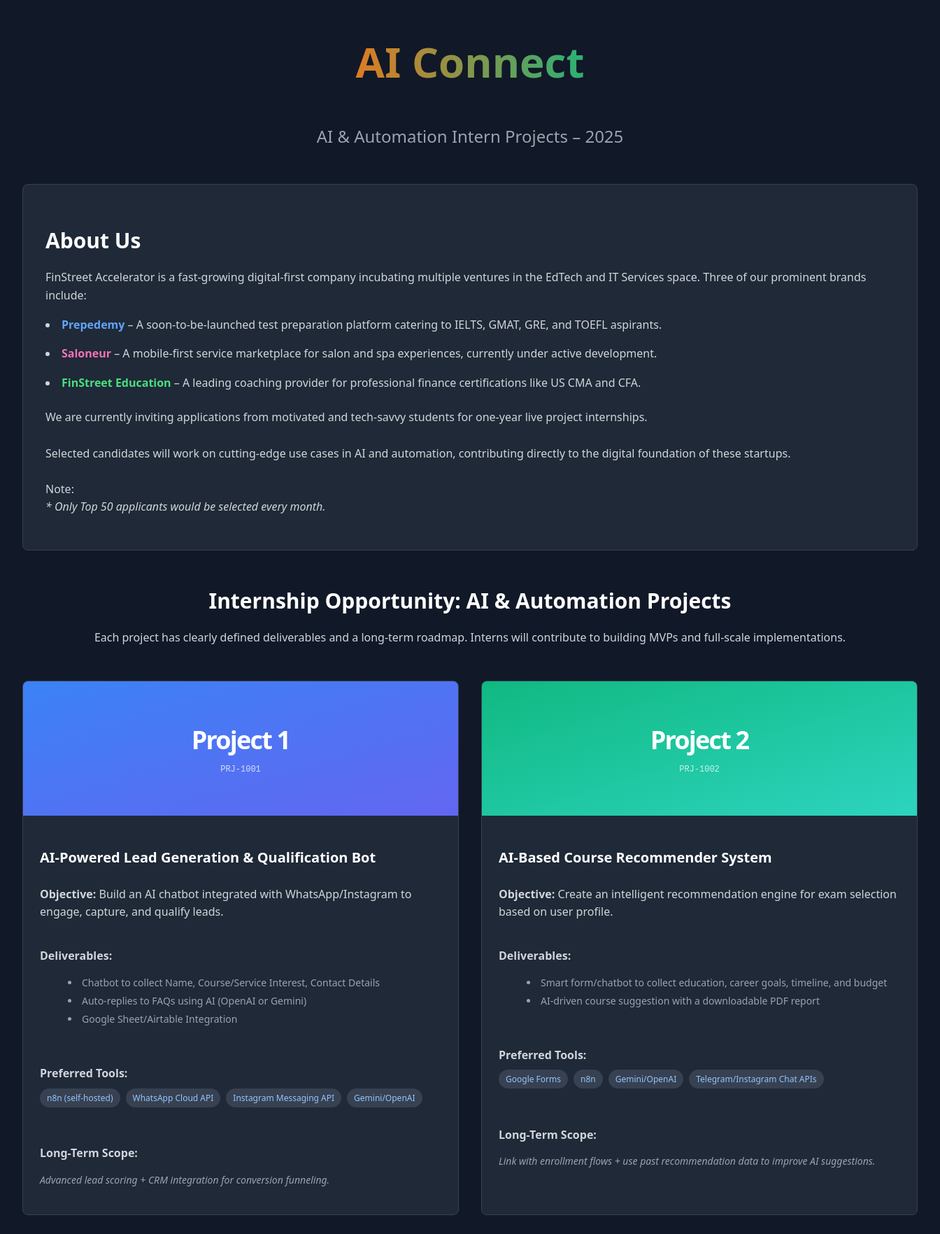
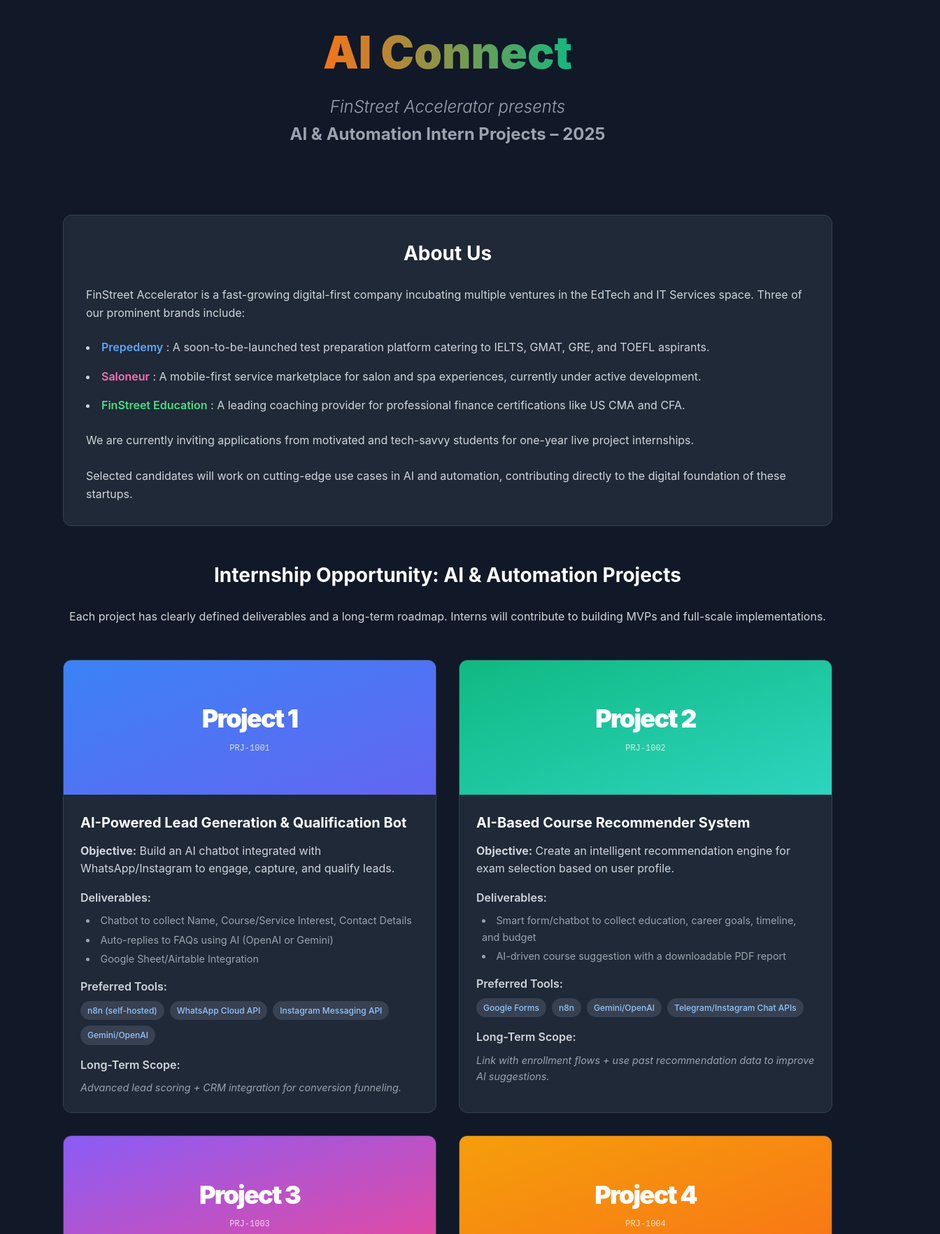
Before and after one commit to NissanRo/AIConnect_Static, a plain HTML site: page index.html in a window 1280 px wide. Shown: the part 40-1804 px from the top of the page at 70% size, 1344 px wide, since content can reach past the window. Drawn offline with Linux system fonts and the light colour scheme.

Commit message:
Update index.html

```diff
--- a/index.html
+++ b/index.html
@@ -5,72 +5,82 @@
     <meta name="viewport" content="width=device-width, initial-scale=1.0">
     <title>AI Connect Intern Project Opportunities – AI & Automation 2025</title>
     <style>
-        /* --- General Body & Font Styles --- */
-        body {
-            font-family: system-ui, -apple-system, BlinkMacSystemFont, "Segoe UI", Roboto, "Helvetica Neue", Arial, "Noto Sans", sans-serif, "Apple Color Emoji", "Segoe UI Emoji", "Segoe UI Symbol", "Noto Color Emoji";
-            background-color: #111827; /* Tailwind's bg-gray-900 */
-            color: #d1d5db; /* Tailwind's text-gray-300 */
+        /* --- CSS Reset & Base Styles --- */
+        :root {
+            --bg-color: #111827;
+            --card-bg-color: #1f2937;
+            --border-color: #374151;
+            --text-primary: #d1d5db;
+            --text-secondary: #9ca3af;
+            --text-white: #ffffff;
+            --accent-blue: #3b82f6;
+            --accent-blue-dark: #1d4ed8;
+        }
+
+        * {
             margin: 0;
             padding: 0;
+            box-sizing: border-box;
+        }
+
+        body {
+            font-family: -apple-system, BlinkMacSystemFont, "Segoe UI", Roboto, "Helvetica Neue", Arial, "Noto Sans", sans-serif;
+            background-color: var(--bg-color);
+            color: var(--text-primary);
             line-height: 1.6;
         }
 
-        /* --- Container & Layout --- */
+        /* --- Layout & Container --- */
         .container {
-            width: 100%;
-            max-width: 1280px; /* Corresponds to container max-width */
-            margin-left: auto;
-            margin-right: auto;
-            padding: 1rem;
+            width: 90%;
+            max-width: 1100px;
+            margin: 0 auto;
         }
 
         /* --- Header & Brand --- */
         .header {
             text-align: center;
-            margin-top: 3rem;
-            margin-bottom: 3rem;
+            padding: 4rem 0;
         }
         .brand-title {
-            font-size: 2.25rem; /* Tailwind's text-4xl */
-            font-weight: 900; /* Tailwind's font-black */
+            font-size: clamp(2.5rem, 8vw, 4rem); /* Responsive font size */
+            font-weight: 900;
             background: linear-gradient(to right, #3b82f6, #f97316, #10b981, #ec4899);
             -webkit-background-clip: text;
             -webkit-text-fill-color: transparent;
+            margin-bottom: 0.5rem;
         }
         .brand-subtitle {
-            margin-top: 1rem;
-            font-size: 1.25rem; /* Tailwind's text-xl */
-            font-weight: 300; /* Tailwind's font-light */
-            color: #9ca3af; /* Tailwind's text-gray-400 */
+            font-size: clamp(1.1rem, 4vw, 1.5rem);
+            font-weight: 300;
+            color: var(--text-secondary);
         }
 
         /* --- Generic Card Style --- */
         .card {
-            background-color: #1f2937; /* Tailwind's bg-gray-800 */
-            border: 1px solid #374151; /* Tailwind's border-gray-700 */
-            border-radius: 0.5rem; /* Tailwind's rounded-lg */
-            padding: 2rem;
-            margin-top: 3rem;
-            margin-bottom: 3rem;
+            background-color: var(--card-bg-color);
+            border: 1px solid var(--border-color);
+            border-radius: 0.75rem;
+            padding: 1.5rem;
+            margin: 2rem 0;
             transition: transform 0.3s ease, box-shadow 0.3s ease;
         }
         .card:hover {
             transform: translateY(-5px);
-            box-shadow: 0 10px 15px -3px rgba(0, 0, 0, 0.2), 0 4px 6px -2px rgba(0, 0, 0, 0.1);
+            box-shadow: 0 10px 20px rgba(0, 0, 0, 0.25);
         }
         .card-title {
-            font-size: 1.875rem; /* Tailwind's text-3xl */
-            font-weight: 700; /* Tailwind's font-bold */
-            color: #ffffff;
-            margin-bottom: 1rem;
+            font-size: 1.75rem;
+            font-weight: 700;
+            color: var(--text-white);
+            margin-bottom: 1.5rem;
+            text-align: center;
         }
 
         /* --- About Section Specifics --- */
         .about-list {
-            list-style-type: disc;
             list-style-position: inside;
-            padding-left: 0;
-            margin-top: 1rem;
+            margin-top: 1.5rem;
         }
         .about-list li {
             margin-bottom: 1rem;
@@ -78,30 +88,30 @@
         .about-list strong {
             font-weight: 600;
         }
-        .text-blue-400 { color: #60a5fa; }
-        .text-pink-400 { color: #f472b6; }
-        .text-green-400 { color: #4ade80; }
+        .text-blue { color: #60a5fa; }
+        .text-pink { color: #f472b6; }
+        .text-green { color: #4ade80; }
 
         /* --- Projects Grid --- */
         .projects-grid {
             display: grid;
-            gap: 2rem;
-            grid-template-columns: 1fr; /* Default to 1 column */
+            gap: 1.5rem;
+            grid-template-columns: 1fr;
         }
 
         /* --- Project Card Specifics --- */
         .project-card {
-            background-color: #1f2937;
-            border-radius: 0.5rem;
+            background-color: var(--card-bg-color);
+            border-radius: 0.75rem;
             overflow: hidden;
             display: flex;
             flex-direction: column;
-            border: 1px solid #374151;
+            border: 1px solid var(--border-color);
             transition: transform 0.3s ease, box-shadow 0.3s ease;
         }
         .project-card:hover {
             transform: translateY(-5px);
-            box-shadow: 0 10px 15px -3px rgba(0, 0, 0, 0.2), 0 4px 6px -2px rgba(0, 0, 0, 0.1);
+            box-shadow: 0 10px 20px rgba(0, 0, 0, 0.25);
         }
         .project-thumbnail {
             height: 12rem;
@@ -109,8 +119,9 @@
             flex-direction: column;
             align-items: center;
             justify-content: center;
-            color: white;
+            color: var(--text-white);
             text-align: center;
+            padding: 1rem;
         }
         .project-thumbnail-main-text {
             font-size: 2.25rem;
@@ -122,37 +133,36 @@
             font-size: 0.75rem;
             margin-top: 0.25rem;
             opacity: 0.75;
+            word-break: break-all;
         }
         .project-content {
             padding: 1.5rem;
             flex-grow: 1;
-            display: flex;
-            flex-direction: column;
         }
         .project-title {
             font-size: 1.25rem;
             font-weight: 700;
-            color: #ffffff;
-            margin-bottom: 0.5rem;
+            color: var(--text-white);
+            margin-bottom: 0.75rem;
         }
         .project-section-title {
             font-weight: 600;
-            color: #d1d5db;
+            color: var(--text-primary);
+            margin-top: 1rem;
             margin-bottom: 0.5rem;
         }
         .project-list {
-            list-style-type: disc;
             list-style-position: inside;
-            color: #9ca3af;
-            font-size: 0.875rem;
-            margin-bottom: 1rem;
+            padding-left: 0.5rem;
+            color: var(--text-secondary);
+            font-size: 0.9rem;
         }
         .project-list li { margin-bottom: 0.25rem; }
         .project-tools {
             display: flex;
             flex-wrap: wrap;
             gap: 0.5rem;
-            margin-bottom: 1rem;
+            margin-top: 0.5rem;
         }
         .tool-tag {
             background-color: #374151;
@@ -163,87 +173,90 @@
             border-radius: 9999px;
         }
         .project-scope {
-            font-size: 0.875rem;
-            color: #9ca3af;
+            font-size: 0.9rem;
+            color: var(--text-secondary);
             font-style: italic;
         }
 
         /* --- Form Styles --- */
         .form-grid {
             display: grid;
-            gap: 1.5rem;
-            grid-template-columns: 1fr;
+            gap: 1rem;
         }
-        .form-group { margin-bottom: 1rem; }
+        .form-group { margin-bottom: 0.5rem; }
         .form-label {
             display: block;
-            color: #d1d5db;
             font-size: 0.875rem;
             font-weight: 700;
             margin-bottom: 0.5rem;
         }
         .form-input, .form-select {
             width: 100%;
-            background-color: #374151; /* bg-gray-700 */
-            border: 1px solid #4b5563; /* border-gray-600 */
+            background-color: #374151;
+            border: 1px solid #4b5563;
             border-radius: 0.375rem;
-            padding: 0.5rem 0.75rem;
-            color: #ffffff;
-            line-height: 1.5;
+            padding: 0.75rem;
+            color: var(--text-white);
+            font-size: 1rem;
         }
         .form-input:focus, .form-select:focus {
-            outline: 2px solid transparent;
-            outline-offset: 2px;
-            border-color: #3b82f6; /* ring-blue-500 */
+            outline: none;
+            border-color: var(--accent-blue);
+            box-shadow: 0 0 0 2px var(--accent-blue);
         }
         .form-radio-group { display: flex; align-items: center; gap: 1.5rem; margin-top: 0.5rem; }
         .form-radio-label { display: flex; align-items: center; cursor: pointer; }
         input[type="radio"] {
             -webkit-appearance: none; appearance: none;
-            background-color: #374151; margin: 0; font: inherit; color: currentColor;
-            width: 1.15em; height: 1.15em; border: 0.15em solid #4b5563;
-            border-radius: 50%; transform: translateY(-0.075em);
-            display: inline-grid; place-content: center; margin-right: 0.5rem;
+            background-color: #374151;
+            width: 1.25em; height: 1.25em;
+            border: 2px solid #4b5563;
+            border-radius: 50%;
+            display: grid;
+            place-content: center;
+            margin-right: 0.5rem;
         }
         input[type="radio"]::before {
-            content: ""; width: 0.65em; height: 0.65em; border-radius: 50%;
-            transform: scale(0); transition: 120ms transform ease-in-out;
-            box-shadow: inset 1em 1em #3b82f6;
+            content: "";
+            width: 0.75em; height: 0.75em;
+            border-radius: 50%;
+            transform: scale(0);
+            transition: 120ms transform ease-in-out;
+            background-color: var(--accent-blue);
         }
+        input[type="radio"]:checked { border-color: var(--accent-blue); }
         input[type="radio"]:checked::before { transform: scale(1); }
 
         /* --- Button Styles --- */
         .btn-submit {
-            background-color: #2563eb; /* bg-blue-600 */
+            background-color: var(--accent-blue);
             color: white;
             font-weight: 700;
             padding: 0.75rem 2rem;
             border-radius: 0.5rem;
             border: none;
             cursor: pointer;
+            width: 100%;
+            font-size: 1rem;
             transition: background-color 0.3s, transform 0.2s;
         }
         .btn-submit:hover {
-            background-color: #1d4ed8; /* hover:bg-blue-700 */
-            transform: scale(1.05);
+            background-color: var(--accent-blue-dark);
+            transform: scale(1.02);
         }
 
         /* --- Footer --- */
-        .footer { text-align: center; margin-top: 4rem; margin-bottom: 4rem; }
+        .footer { text-align: center; padding: 2rem 0; }
         .footer-link { color: #60a5fa; text-decoration: underline; }
 
         /* --- Responsive Media Queries --- */
-        @media (min-width: 768px) { /* Tailwind's 'md' breakpoint */
-            .brand-title { font-size: 3.75rem; /* md:text-6xl */ }
-            .brand-subtitle { font-size: 1.5rem; /* md:text-2xl */ }
-            .projects-grid { grid-template-columns: repeat(2, 1fr); }
-            .form-grid { grid-template-columns: repeat(2, 1fr); }
-            .form-group-span-2 { grid-column: span 2 / span 2; }
+        @media (min-width: 768px) {
+            .card { padding: 2rem; }
+            .projects-grid { grid-template-columns: repeat(2, 1fr); gap: 2rem; }
+            .form-grid { grid-template-columns: 1fr 1fr; gap: 1.5rem; }
+            .form-group-span-2 { grid-column: span 2; }
+            .btn-submit { width: auto; }
         }
-        @media (min-width: 1024px) { /* Tailwind's 'lg' breakpoint */
-            .container { padding: 2rem; }
-        }
-
     </style>
 </head>
 <body>
@@ -253,7 +266,7 @@
         <!-- Header -->
         <header class="header">
             <h1 class="brand-title">AI Connect</h1>
-            <p class="brand-subtitle">AI & Automation Intern Projects – 2025</p>
+            <p class="brand-subtitle"> <i>FinStreet Accelerator presents </i> <br> <b> AI & Automation Intern Projects – 2025 </b></p>
         </header>
 
         <!-- About Section -->
@@ -263,12 +276,12 @@
                 FinStreet Accelerator is a fast-growing digital-first company incubating multiple ventures in the EdTech and IT Services space. Three of our prominent brands include:
             </p>
             <ul class="about-list">
-                <li><strong class="text-blue-400">Prepedemy</strong> – A soon-to-be-launched test preparation platform catering to IELTS, GMAT, GRE, and TOEFL aspirants.</li>
-                <li><strong class="text-pink-400">Saloneur</strong> – A mobile-first service marketplace for salon and spa experiences, currently under active development.</li>
-                <li><strong class="text-green-400">FinStreet Education</strong> – A leading coaching provider for professional finance certifications like US CMA and CFA.</li>
+                <li><strong class="text-blue">Prepedemy</strong> : A soon-to-be-launched test preparation platform catering to IELTS, GMAT, GRE, and TOEFL aspirants.</li>
+                <li><strong class="text-pink">Saloneur</strong> : A mobile-first service marketplace for salon and spa experiences, currently under active development.</li>
+                <li><strong class="text-green">FinStreet Education</strong> : A leading coaching provider for professional finance certifications like US CMA and CFA.</li>
             </ul>
             <p style="margin-top: 1.5rem;">
-                We are currently inviting applications from motivated and tech-savvy students for one-year live project internships.<br> <br> Selected candidates will work on cutting-edge use cases in AI and automation, contributing directly to the digital foundation of these startups. <br><br> Note: <br> <i> * Only Top 50 applicants would be selected every month. </i>
+                We are currently inviting applications from motivated and tech-savvy students for one-year live project internships.<br> <br> Selected candidates will work on cutting-edge use cases in AI and automation, contributing directly to the digital foundation of these startups.
             </p>
         </section>
 
@@ -287,9 +300,9 @@
 
         <!-- Interest Form -->
         <section class="card">
-            <h2 class="card-title" style="text-align: center;">Express Your Interest</h2>
+            <h2 class="card-title">Express Your Interest</h2>
             <!-- Note: This form requires an internet connection to submit successfully to Formspree. -->
-            <form id="interestForm" action="https://formspree.io/f/YOUR_FORM_ID_HERE" method="POST">
+            <form id="interestForm" action="https://formspree.io/f/mwpqorgp" method="POST">
                 <div class="form-grid">
                     <div class="form-group">
                         <label for="internName" class="form-label">Full Name</label>
@@ -407,29 +420,26 @@
                     const projectCard = document.createElement('div');
                     projectCard.className = 'project-card';
                     projectCard.innerHTML = `
-                        <div class="project-thumbnail" style="background-image: ${colorStyle};">
+                        <div class="project-thumbnail" style="background: ${colorStyle};">
                             <span class="project-thumbnail-main-text">Project ${project.id}</span>
                             <span class="project-thumbnail-sub-text">${project.uid}</span>
                         </div>
                         <div class="project-content">
                             <h3 class="project-title">${project.title}</h3>
-                            <p style="margin-bottom: 1rem;"><strong style="color: #d1d5db;">Objective:</strong> ${project.objective}</p>
-                            <div style="margin-bottom: 1rem;">
+                            <p><strong style="color: var(--text-primary);">Objective:</strong> ${project.objective}</p>
+
                             <h4 class="project-section-title">Deliverables:</h4>
                             <ul class="project-list">
                                 ${project.deliverables.map(d => `<li>${d}</li>`).join('')}
                             </ul>
-                            </div>
-                            <div style="margin-bottom: 1rem;">
+
                             <h4 class="project-section-title">Preferred Tools:</h4>
                             <div class="project-tools">
                                 ${project.tools.map(t => `<span class="tool-tag">${t}</span>`).join('')}
                             </div>
-                            </div>
-                            <div>
+
                             <h4 class="project-section-title">Long-Term Scope:</h4>
                             <p class="project-scope">${project.longTermScope}</p>
-                            </div>
                         </div>
                     `;
                     projectsGrid.appendChild(projectCard);
```
Lines whose indentation alone changed are shown as unchanged.
